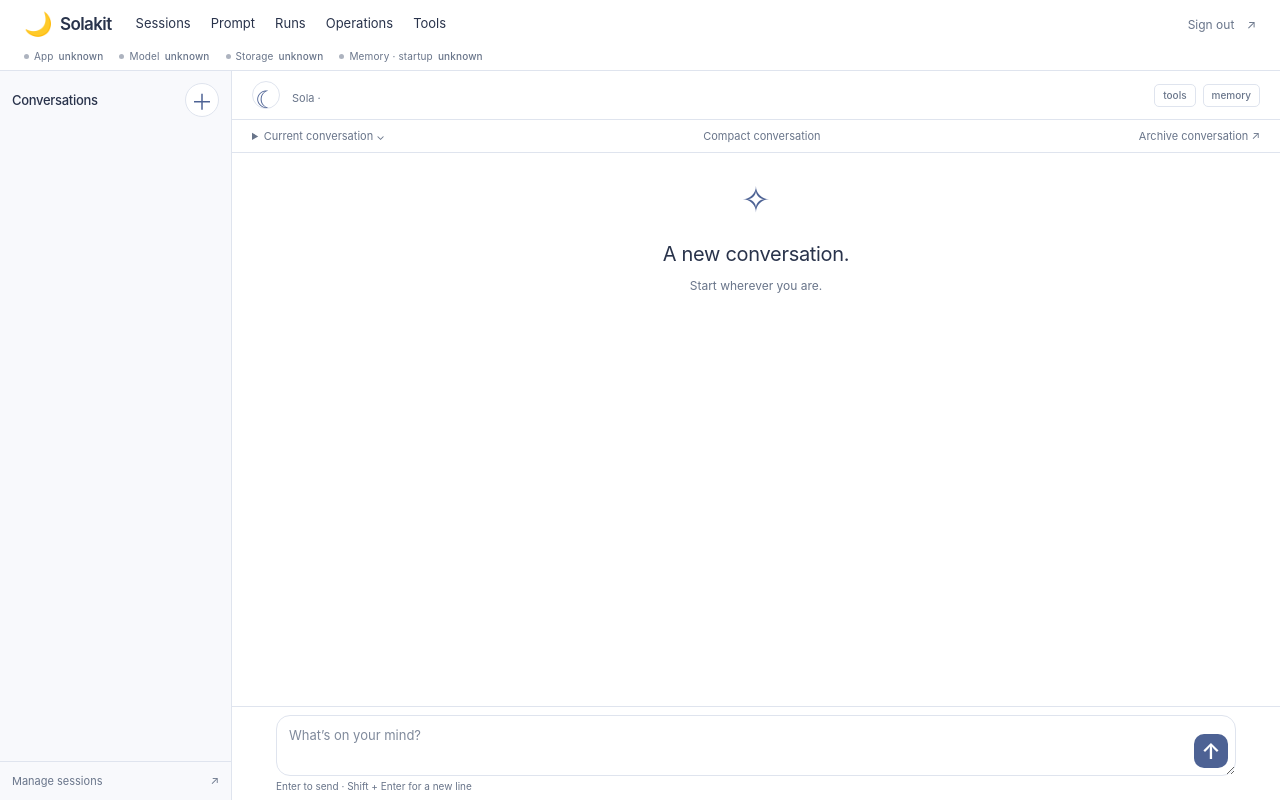
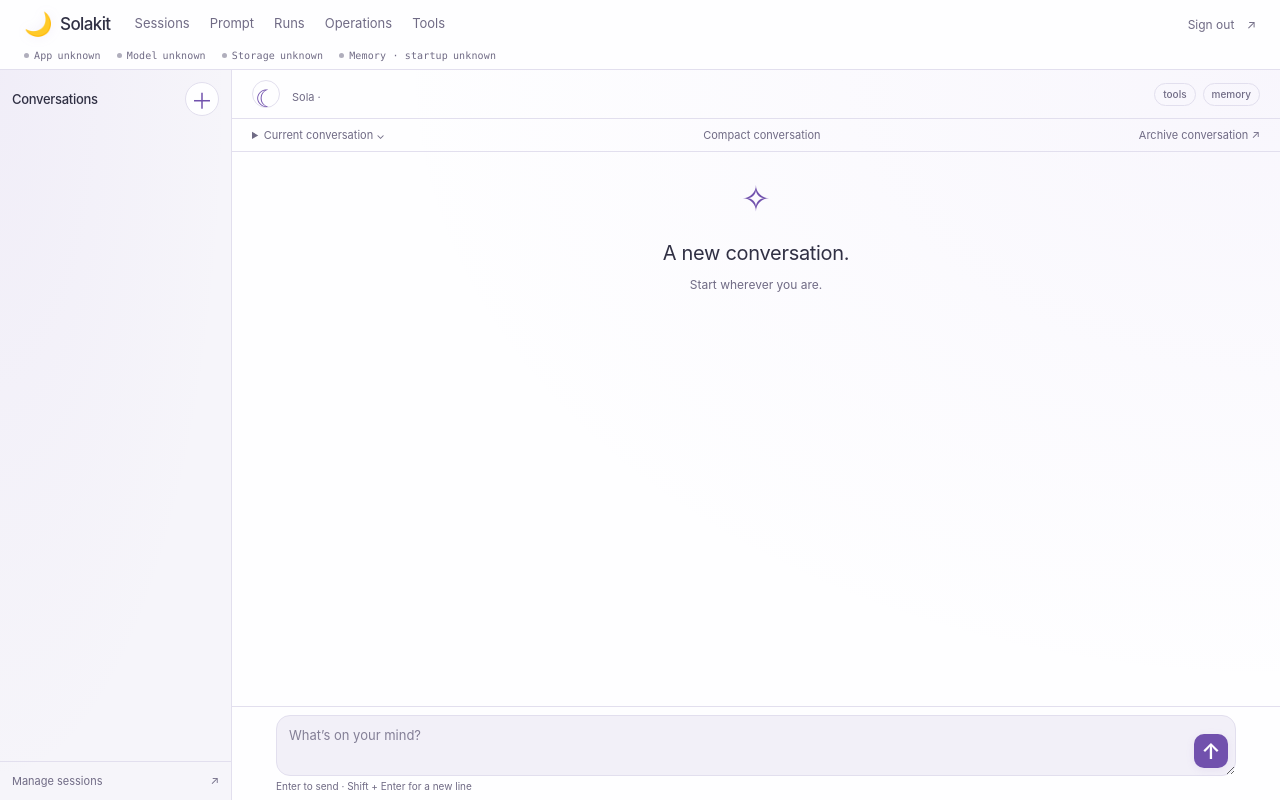
Before and after one commit to Alanaktion/solakit, a FastAPI app: template src/solakit/ui/templates/chat.html in a window 1280 px wide. Run offline with FastAPI, Linux system fonts and the light colour scheme; the template is opened without the code that fills it, so the values that code supplies are empty; parts of the project's set-up code (start-up, migrations or seed data) failed here and were passed over.

Commit message:
Bring dreams-inspired colors and details into compact UI

```diff
--- a/src/solakit/ui/static/app.css
+++ b/src/solakit/ui/static/app.css
@@ -1,36 +1,44 @@
+/* Dreams-inspired silver, violet and cyan; light mode keeps the same hierarchy. */
 :root {
   color-scheme: light dark;
-  --bg: #f5f6fb; --surface: #fff; --surface-soft: #f8f9fc; --ink: #29334b;
-  --muted: #69758a; --line: #dfe4ee; --accent: #4d6294; --accent-ink: #fff;
-  --hover: #edf0f8; --moon: #f2e8cd; --good: #3b7d6d; --warning: #986039;
-  --error-bg: #faf0e9; --glow: #e8ecf8; --shadow: 0 5px 22px #27385804;
+  --bg: #f6f5fa; --surface: #fefeff; --surface-soft: #f2f0f8; --ink: #303044;
+  --muted: #706b85; --line: #e2dfee; --accent: #7151ad; --accent-ink: #fff;
+  --hover: #eeebf6; --moon: #be9750; --good: #397566; --warning: #92582d;
+  --error-bg: #fbf1e9; --glow: #e9e2f8; --shadow: 0 4px 20px #4733650a;
+  --secondary: #27707d; --ambient: #aa8ede12; --selection: #dcd0f6;
+  --accent-soft: #8e6bc41c;
+  --font-meta: ui-monospace, "SFMono-Regular", Consolas, monospace;
   font-family: -apple-system, BlinkMacSystemFont, "Segoe UI", sans-serif;
   font-synthesis: none; text-rendering: optimizeLegibility;
 }
 @media (prefers-color-scheme: dark) {
   :root {
-    --bg: #111722; --surface: #192332; --surface-soft: #17202e; --ink: #e2e8f3;
-    --muted: #a1aec3; --line: #2c3a50; --accent: #c0cff4; --accent-ink: #17243e;
-    --hover: #213047; --moon: #e9dfbd; --good: #8dc6b1; --warning: #e5b48a;
-    --error-bg: #302820; --glow: #202b42; --shadow: 0 5px 22px #0000000c;
+    --bg: #08080d; --surface: #111118; --surface-soft: #16161f; --ink: #dcdce8;
+    --muted: #a1a0b8; --line: #29293e; --accent: #bba4fa; --accent-ink: #191225;
+    --hover: #202030; --moon: #e7d9b1; --good: #8dc6b1; --warning: #e5b48a;
+    --error-bg: #2b221f; --glow: #29223d; --shadow: 0 4px 20px #00000026;
+    --secondary: #81c9d5; --ambient: #a78bfa0a; --selection: #473664;
+    --accent-soft: #a78bfa1a;
   }
 }
 * { box-sizing: border-box; }
-body { margin: 0; color: var(--ink); background: var(--bg); min-height: 100vh; min-height: 100dvh; display: flex; flex-direction: column; }
+body { margin: 0; color: var(--ink); background: radial-gradient(ellipse at 80% 0%, var(--ambient), transparent 55%), var(--bg); min-height: 100vh; min-height: 100dvh; display: flex; flex-direction: column; }
 a { color: inherit; text-decoration: none; }
 button, input, select, textarea { font: inherit; }
 button, select { cursor: pointer; }
 button { border: 0; }
 button:disabled, textarea:disabled { opacity: .65; cursor: wait; }
-:focus-visible { outline: 3px solid var(--accent); outline-offset: 4px; }
+:focus-visible { outline: 2px solid var(--accent); outline-offset: 3px; }
+::selection { background: var(--selection); color: var(--ink); }
 [hidden] { display: none !important; }
-.site-header { border-bottom: 1px solid var(--line); }
+.site-header { flex: none; border-bottom: 1px solid var(--line); background: var(--surface); }
 .header-inner, .header-status, .page { max-width: 1440px; margin: 0 auto; padding-left: 24px; padding-right: 24px; }
 .header-inner { display: flex; align-items: center; gap: 24px; min-height: 48px; }
-.brand { display: inline-flex; align-items: center; gap: 8px; font-size: 17px; font-weight: 600; letter-spacing: -.6px; }
-.moon { display: grid; place-items: center; font-size: 23px; width: 28px; height: 28px; }
+.brand { display: inline-flex; align-items: center; gap: 8px; font-size: 17px; font-weight: 500; letter-spacing: -.6px; }
+.moon { display: grid; place-items: center; font-size: 23px; width: 28px; height: 28px; filter: drop-shadow(0 0 6px var(--accent-soft)); }
 .nav { flex: 1; }
-.nav-link { font-size: 13px; padding: 12px 0; border-bottom: 2px solid var(--accent); }
+.nav-link { font-size: 13px; padding: 12px 0; border-bottom: 2px solid transparent; color: var(--muted); transition: color .15s, border-color .15s; }
+.nav-link:hover { color: var(--accent); }
 .quiet-button { background: none; color: var(--muted); padding: 10px 0 10px 12px; font-size: 12px; }
 .quiet-button:hover, .back-link:hover { color: var(--accent); }
 .quiet-button span { margin-left: 9px; }
@@ -38,34 +46,36 @@ button:disabled, textarea:disabled { opacity: .65; cursor: wait; }
 .status-list { display: flex; flex-wrap: wrap; gap: 4px 16px; }
 .status-chip { display: inline-flex; align-items: center; gap: 5px; padding: 2px 0; color: var(--muted); font-size: 10px; letter-spacing: .15px; }
 .status-chip strong { font-weight: 500; }
+.status-chip, .count-label, .run-meta, .session-row time { font-family: var(--font-meta); font-variant-numeric: tabular-nums; }
 .status-dot { width: 5px; height: 5px; border-radius: 50%; background: currentColor; }
 .status-good .status-dot { color: var(--good); }
 .status-warning { color: var(--warning); }
 .status-neutral .status-dot { opacity: .55; }
 .page { width: 100%; padding-top: 20px; padding-bottom: 32px; flex: 1; min-height: 0; }
-.page-heading { display: flex; align-items: end; justify-content: space-between; gap: 16px; margin-bottom: 16px; }
+.page-heading { position: relative; display: flex; align-items: end; justify-content: space-between; gap: 16px; margin-bottom: 16px; }
+.page-heading::after { content: ""; position: absolute; bottom: -6px; left: 0; width: 32px; height: 1px; background: linear-gradient(to right, var(--accent), transparent); }
 .section-label { font-size: 10px; letter-spacing: 2px; font-weight: 600; color: var(--muted); }
 h1, h2, h3, p { margin-top: 0; }
-h1 { font-weight: 600; font-size: 22px; letter-spacing: -.4px; margin: 0 0 6px; line-height: 1.16; overflow-wrap: anywhere; }
+h1 { font-weight: 500; font-size: 22px; letter-spacing: -.4px; margin: 0 0 6px; line-height: 1.16; overflow-wrap: anywhere; }
 h2 { font-size: 16px; line-height: 1.4; font-weight: 500; letter-spacing: -.3px; }
 .intro { font-size: 13px; line-height: 1.6; color: var(--muted); margin-bottom: 0; }
 .count-label { color: var(--muted); font-size: 11px; padding-bottom: 5px; }
 .sessions-layout { display: grid; grid-template-columns: minmax(0, 1fr); gap: 12px; }
-.panel { background: var(--surface); border: 1px solid var(--line); border-radius: 8px; }
+.panel { background: var(--surface); border: 1px solid var(--line); border-radius: 10px; }
 .session-list { overflow: hidden; }
-.profile-tag, .subtle-tag { display: inline-block; color: var(--accent); border: 1px solid var(--line); padding: 4px 8px; border-radius: 5px; font-size: 10px; font-weight: 500; line-height: 1.3; overflow-wrap: anywhere; }
+.profile-tag, .subtle-tag { display: inline-block; color: var(--accent); border: 1px solid var(--line); padding: 4px 8px; border-radius: 20px; font-size: 10px; font-weight: 500; line-height: 1.3; overflow-wrap: anywhere; }
 .subtle-tag { color: var(--muted); }
 .new-session { padding: 0 12px; }
 .muted { color: var(--muted); font-size: 12px; line-height: 1.65; }
 .stack-form { display: flex; flex-direction: column; gap: 8px; margin-top: 16px; }
 label { font-size: 11px; font-weight: 500; }
 .stack-form label:not(:first-child) { margin-top: 12px; }
-input, select, textarea { color: var(--ink); background: var(--surface-soft); border: 1px solid var(--line); border-radius: 7px; width: 100%; padding: 8px 10px; font-size: 13px; }
+input, select, textarea { color: var(--ink); background: var(--surface-soft); border: 1px solid var(--line); border-radius: 7px; width: 100%; padding: 8px 10px; font-size: 13px; transition: border-color .15s, box-shadow .15s; }
 input::placeholder, textarea::placeholder { color: var(--muted); opacity: .85; }
 input:focus, select:focus, textarea:focus { border-color: var(--accent); }
 .field-note, .form-note { color: var(--muted); font-size: 10px; line-height: 1.7; }
-.primary-button { display: inline-flex; justify-content: space-between; align-items: center; gap: 25px; padding: 8px 12px; border-radius: 7px; background: var(--accent); color: var(--accent-ink); font-size: 12px; font-weight: 600; min-height: 36px; }
-.primary-button:hover { filter: brightness(1.06); }
+.primary-button { display: inline-flex; justify-content: space-between; align-items: center; gap: 25px; padding: 8px 12px; border-radius: 7px; background: var(--accent); color: var(--accent-ink); font-size: 12px; font-weight: 600; min-height: 36px; box-shadow: 0 2px 8px var(--accent-soft); transition: filter .15s, box-shadow .15s; }
+.primary-button:hover { filter: brightness(1.06); box-shadow: 0 2px 14px var(--accent-soft); }
 .full-width { width: 100%; margin-top: 15px; }
 .empty-state { display: grid; justify-items: center; text-align: center; min-height: 140px; align-content: center; padding: 20px; }
 .empty-orbit { color: var(--accent); font-size: 28px; margin-bottom: 10px; }
@@ -94,7 +104,7 @@ input:focus, select:focus, textarea:focus { border-color: var(--accent); }
 .chat-app .skip-link:focus { position: absolute; z-index: 2; }
 .chat-page { max-width: none; width: 100%; margin: 0; padding: 0; min-height: 0; flex: 1; display: grid; grid-template-columns: 232px minmax(0, 1fr); overflow: hidden; }
 .chat-app .chat-page { padding: 0; }
-.chat-sidebar { min-height: 0; display: flex; flex-direction: column; border-right: 1px solid var(--line); background: var(--surface-soft); }
+.chat-sidebar { min-height: 0; display: flex; flex-direction: column; border-right: 1px solid var(--line); background: radial-gradient(ellipse at 0% 0%, var(--ambient), transparent 70%), var(--bg); }
 .sidebar-heading { display: flex; align-items: center; justify-content: space-between; padding: 12px; gap: 12px; }
 .sidebar-heading h2 { margin: 0; font-size: 13px; }
 .new-chat { display: grid; place-items: center; width: 34px; height: 34px; border-radius: 50%; background: var(--surface); border: 1px solid var(--line); color: var(--accent); font-size: 22px; }
@@ -102,14 +112,14 @@ input:focus, select:focus, textarea:focus { border-color: var(--accent); }
 .conversation-list { flex: 1; min-height: 0; overflow-y: auto; padding: 0 10px 16px; }
 .conversation-link { display: flex; align-items: center; gap: 12px; padding: 9px 10px; border: 1px solid transparent; border-radius: 9px; margin-bottom: 4px; }
 .conversation-link:hover { background: var(--hover); }
-.conversation-link.is-current { background: var(--glow); border-color: var(--line); }
+.conversation-link.is-current { background: var(--accent-soft); border-color: var(--line); box-shadow: inset 2px 0 var(--accent); color: var(--ink); }
 .thread-avatar { flex: none; display: grid; place-items: center; width: 28px; height: 28px; border-radius: 50%; color: var(--accent); background: var(--surface); border: 1px solid var(--line); font: 24px Georgia, serif; }
 .thread-label { min-width: 0; }
 .thread-label strong { display: block; font-size: 13px; font-weight: 600; overflow: hidden; text-overflow: ellipsis; white-space: nowrap; }
 .thread-label small { display: block; margin-top: 6px; color: var(--muted); font-size: 10px; overflow-wrap: anywhere; }
 .sidebar-manage { display: flex; justify-content: space-between; padding: 12px; border-top: 1px solid var(--line); color: var(--muted); font-size: 11px; }
 .sidebar-manage:hover { color: var(--accent); }
-.conversation-shell { display: flex; flex-direction: column; min-width: 0; min-height: 0; overflow: hidden; background: var(--surface); }
+.conversation-shell { display: flex; flex-direction: column; min-width: 0; min-height: 0; overflow: hidden; background: radial-gradient(ellipse at 100% 0%, var(--ambient), transparent 60%), var(--surface); }
 .chat-toolbar { flex: none; display: flex; align-items: center; gap: 12px; padding: 10px 20px; border-bottom: 1px solid var(--line); }
 .chat-title { min-width: 0; flex: 1; }
 .chat-title h1 { font-family: inherit; font-size: 15px; font-weight: 600; letter-spacing: -.3px; margin: 0; overflow: hidden; text-overflow: ellipsis; white-space: nowrap; }
@@ -130,12 +140,12 @@ input:focus, select:focus, textarea:focus { border-color: var(--accent); }
 .avatar-assistant { font-size: 16px; color: var(--accent); }
 .message-content { width: fit-content; max-width: 100%; white-space: pre-wrap; overflow-wrap: anywhere; font-size: 14px; line-height: 1.6; }
 .message-user .message-author { justify-content: end; flex-direction: row-reverse; }
-.message-user .message-content { margin-left: auto; max-width: 80%; padding: 8px 12px; background: var(--hover); border-radius: 14px; }
+.message-user .message-content { margin-left: auto; max-width: 80%; padding: 8px 12px; background: var(--accent-soft); border: 1px solid var(--line); border-radius: 14px 14px 4px 14px; }
 .run-meta { display: flex; flex-wrap: wrap; gap: 5px 15px; color: var(--muted); font-size: 9px; margin: 4px 0 0; }
 .run-meta code { font-size: 9px; overflow-wrap: anywhere; }
 .metadata-warning { color: var(--warning); }
 .composer-wrap { flex: none; border-top: 1px solid var(--line); background: var(--surface); padding: 8px max(20px, calc((100% - 960px) / 2)); padding-bottom: max(8px, env(safe-area-inset-bottom)); }
-#composer textarea { display: block; font-size: 13px; background: var(--surface); line-height: 1.5; padding: 10px 56px 10px 12px; border-radius: 14px; min-height: 52px; max-height: 25dvh; resize: vertical; }
+#composer textarea { display: block; font-size: 13px; background: var(--surface-soft); line-height: 1.5; padding: 10px 56px 10px 12px; border-radius: 14px; min-height: 52px; max-height: 25dvh; resize: vertical; }
 .pending { display: flex; align-items: center; gap: 10px; margin: 0 0 12px; color: var(--muted); font-size: 11px; }
 #elapsed { margin-left: auto; font-variant-numeric: tabular-nums; }
 .thinking-dot { width: 6px; height: 6px; border-radius: 50%; background: var(--accent); animation: thinking 1.5s ease-in-out infinite; }
@@ -149,7 +159,7 @@ input:focus, select:focus, textarea:focus { border-color: var(--accent); }
 .tool-details h3 { color: var(--muted); font-size: 10px; font-weight: 500; margin: 10px 0; }
 pre { overflow-x: auto; font-size: 11px; line-height: 1.55; color: var(--ink); }
 .context-boundary { color: var(--muted); font-size: 11px; padding: 10px 0; }
-.context-boundary summary { cursor: pointer; }
+.context-boundary summary { cursor: pointer; color: var(--secondary); }
 .error-page { padding: 35px; }
 .error-page .back-link { margin: 24px 0 0; }
 .visually-hidden, .skip-link:not(:focus) { position: absolute; width: 1px; height: 1px; padding: 0; margin: -1px; overflow: hidden; clip-path: inset(50%); white-space: nowrap; }
@@ -188,8 +198,7 @@ pre { overflow-x: auto; font-size: 11px; line-height: 1.55; color: var(--ink); }
 }
 /* Capability inspection uses the same API as startup diagnostics. */
 .nav { display: flex; gap: 20px; }
-.nav-link { border-bottom-color: transparent; }
-.nav-link[aria-current="page"] { border-bottom-color: var(--accent); }
+.nav-link[aria-current="page"] { color: var(--ink); border-bottom-color: var(--accent); }
 .tool-profiles, .tool-card { padding: 14px; }
 .tool-profiles { margin-bottom: 12px; }
 .tool-profiles dl > div, .tool-card dl > div { display: grid; grid-template-columns: 150px minmax(0, 1fr); gap: 16px; padding: 8px 0; border-top: 1px solid var(--line); font-size: 12px; }
@@ -235,7 +244,9 @@ pre { overflow-x: auto; font-size: 11px; line-height: 1.55; color: var(--ink); }
 .data-table th, .data-table td { padding: 10px 12px; border-bottom: 1px solid var(--line); vertical-align: top; overflow-wrap: anywhere; }
 .data-table tbody tr:last-child td { border-bottom: 0; }
 .data-table small { display: block; color: var(--muted); margin-top: 8px; font-size: 10px; line-height: 1.7; }
-.text-link, .run-meta a { color: var(--accent); text-decoration: underline; text-underline-offset: 3px; }
+.text-link { color: var(--accent); text-decoration: underline; text-underline-offset: 3px; }
+.run-meta a { color: var(--secondary); text-decoration: underline; text-underline-offset: 3px; }
+.text-link:hover, .run-meta a:hover { color: var(--ink); }
 .action-group { display: flex; gap: 10px; flex-wrap: wrap; }
 .secondary-button { background: var(--surface-soft); color: var(--ink); border: 1px solid var(--line); border-radius: 7px; padding: 8px 12px; font-size: 12px; }
 .secondary-button:disabled { opacity: .5; cursor: default; }
@@ -263,6 +274,7 @@ pre { overflow-x: auto; font-size: 11px; line-height: 1.55; color: var(--ink); }
 .chat-sidebar .thread-avatar, .chat-sidebar .thread-label small { display: none; }
 .chat-page .message-author { position: absolute; width: 1px; height: 1px; padding: 0; margin: -1px; overflow: hidden; clip-path: inset(50%); white-space: nowrap; }
 .composer-input { position: relative; }
+.composer-input:focus-within textarea { border-color: var(--accent); box-shadow: 0 0 0 3px var(--accent-soft); }
 .composer-input .primary-button { position: absolute; right: 8px; bottom: 8px; width: 34px; min-height: 34px; padding: 0; justify-content: center; border-radius: 10px; font-size: 22px; }
 #composer-hint { display: block; margin-top: 4px; color: var(--muted); font-size: 10px; }
 .evidence-panel h2, .tool-profiles h2 { margin-bottom: 10px; }
@@ -277,3 +289,8 @@ pre { overflow-x: auto; font-size: 11px; line-height: 1.55; color: var(--ink); }
   input, select { font-size: 16px; }
   .message-user .message-content { max-width: 92%; }
 }
+
+@media (prefers-contrast: more) {
+  :root { --line: var(--muted); --ambient: transparent; }
+  .page-heading::after { background: var(--accent); }
+}
--- a/src/solakit/ui/templates/base.html
+++ b/src/solakit/ui/templates/base.html
@@ -4,8 +4,8 @@
   <meta charset="utf-8">
   <meta name="viewport" content="width=device-width, initial-scale=1">
   <meta name="color-scheme" content="light dark">
-  <meta name="theme-color" media="(prefers-color-scheme: light)" content="#f5f6fb">
-  <meta name="theme-color" media="(prefers-color-scheme: dark)" content="#111722">
+  <meta name="theme-color" media="(prefers-color-scheme: light)" content="#f6f5fa">
+  <meta name="theme-color" media="(prefers-color-scheme: dark)" content="#08080d">
   <meta name="htmx-config" content='{"timeout":0,"allowEval":false,"allowScriptTags":false,"includeIndicatorStyles":false}'>
   <title>{% block title %}Solakit{% endblock %}</title>
   <link rel="icon" type="image/svg+xml" href="/static/moon.svg">
```
Also changed, not shown: docs/plan/10-ui-p1.md (+3 -1 lines), README.md, src/solakit/ui/static/moon.svg.
